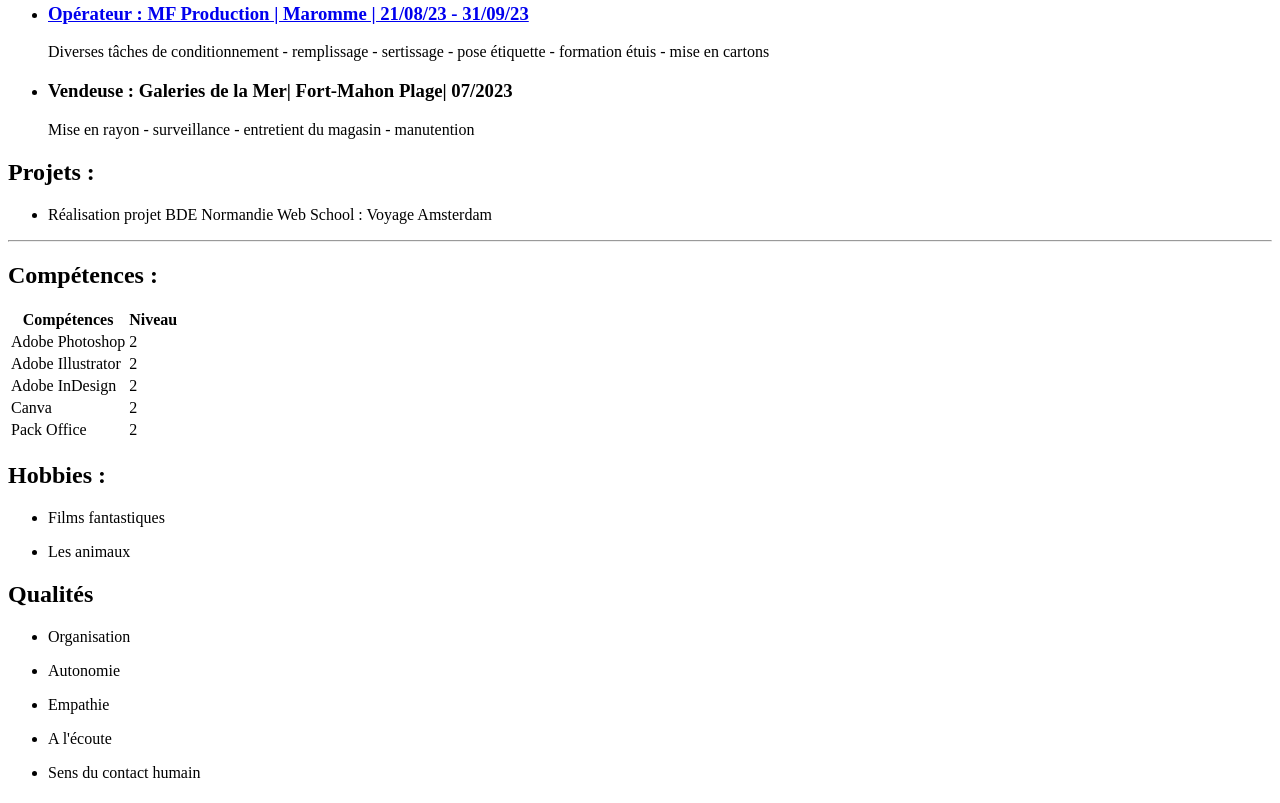
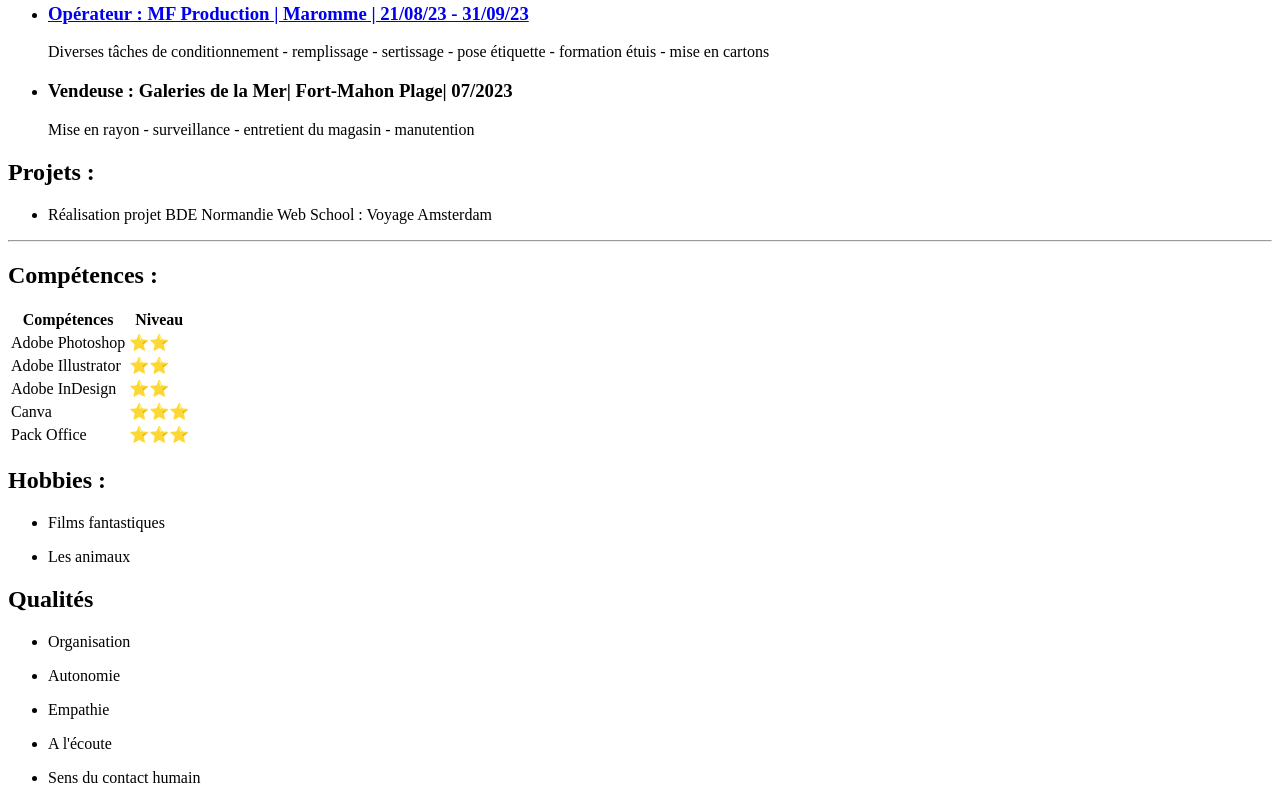
Before and after one commit to landasse/CV_Andasse_Lola, a plain HTML site: page index.html in a window 1280 px wide. Shown: the part 899-1702 px from the top of the page. Drawn offline with Linux system fonts and the light colour scheme.

Commit message:
rajout d'étoile

```diff
--- a/index.html
+++ b/index.html
@@ -129,31 +129,31 @@
       <tbody>
         <tr>
           <td>Adobe Photoshop</td>
-          <td>2</td>
+          <td>⭐⭐</td>
         </tr>
       </tbody>
       <tbody>
         <tr>
           <td>Adobe Illustrator</td>
-          <td>2</td>
+          <td>⭐⭐</td>
         </tr>
       </tbody>
       <tbody>
         <tr>
           <td>Adobe InDesign</td>
-          <td>2</td>
+          <td>⭐⭐</td>
         </tr>
       </tbody>
       <tbody>
         <tr>
           <td>Canva</td>
-          <td>2</td>
+          <td>⭐⭐⭐</td>
         </tr>
       </tbody>
       <tbody>
         <tr>
           <td>Pack Office</td>
-          <td>2</td>
+          <td>⭐⭐⭐</td>
         </tr>
       </tbody>
     </table>
```
